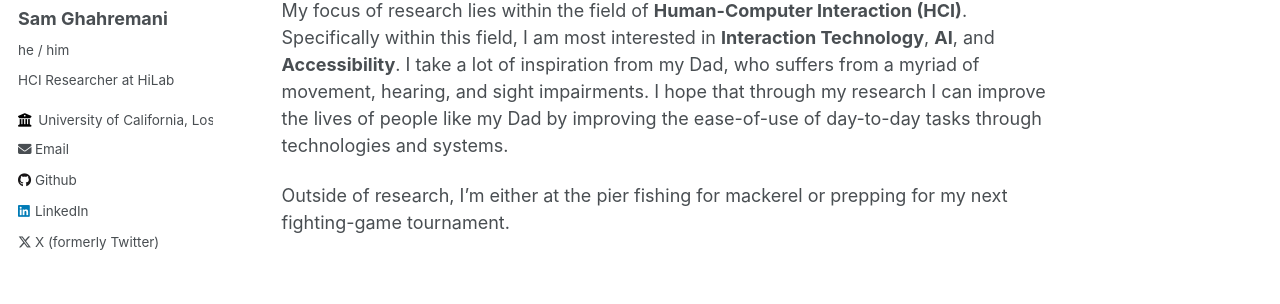
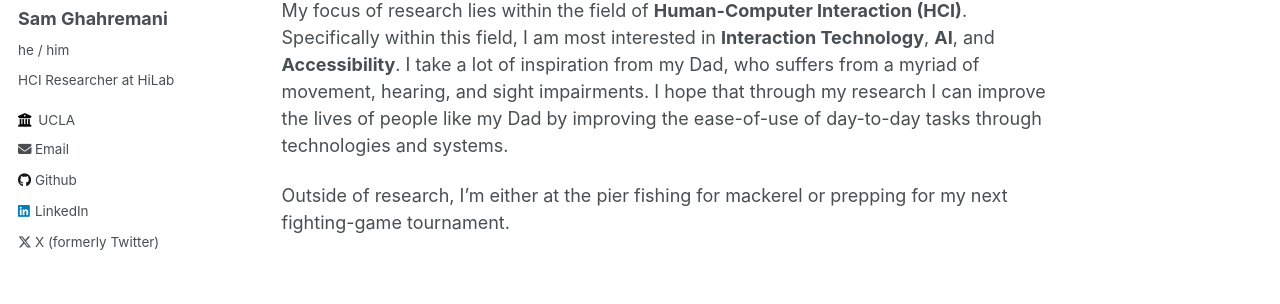
Before and after one commit to TheSamG/PersonalWebsite, a Jekyll site: the page built from _pages/about.md, in a window 1280 px wide. Shown: the part 283-587 px from the top of the page. Built offline with Jekyll 4.4.1, drawn with Linux system fonts in a browser that asks for light colours.

Commit message:
changed to ucla because wrapping

```diff
--- a/_config.yml
+++ b/_config.yml
@@ -26,7 +26,7 @@ author:
   pronouns         : "he / him"
   bio              : "HCI Researcher at HiLab"
   location         : # "Earth"
-  employer         : "University of California, Los Angeles"
+  employer         : "UCLA"
   uri              : # URL
   email            : "samg2024@berkeley.edu"
 
```
